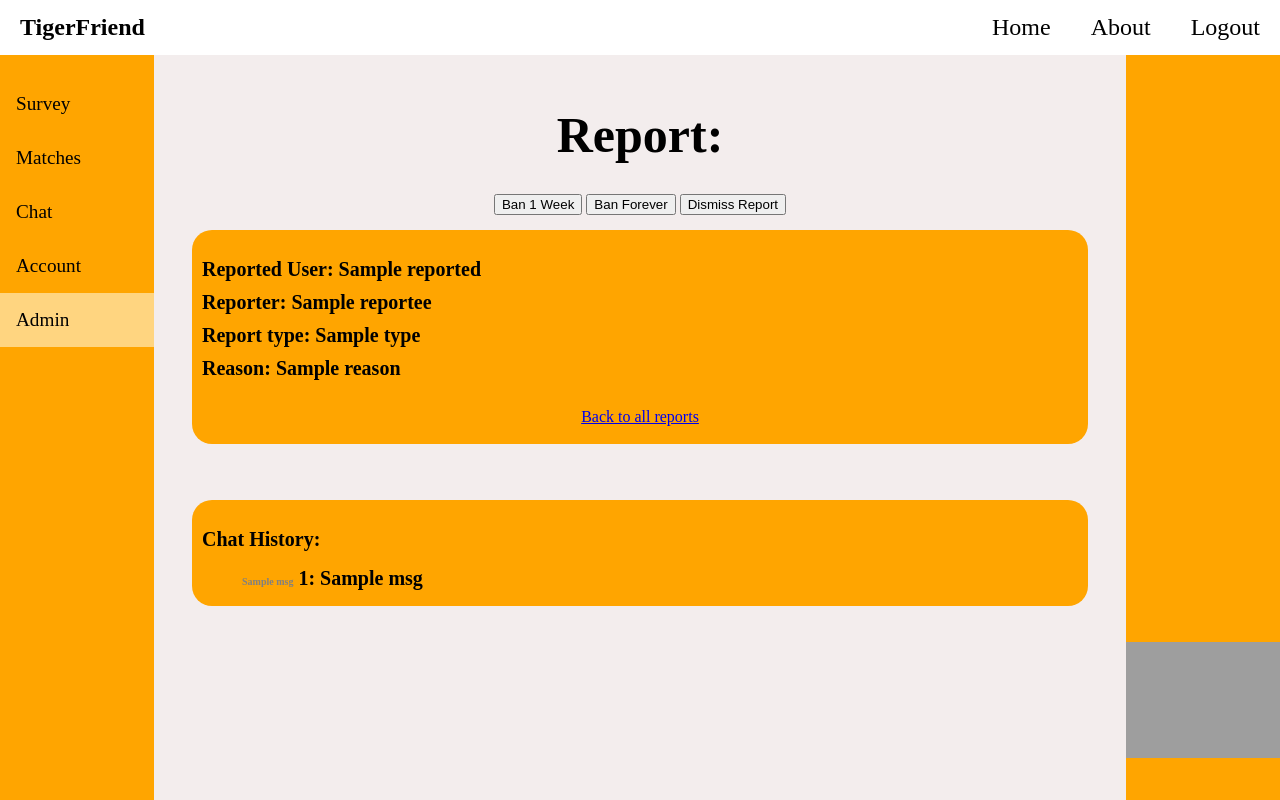
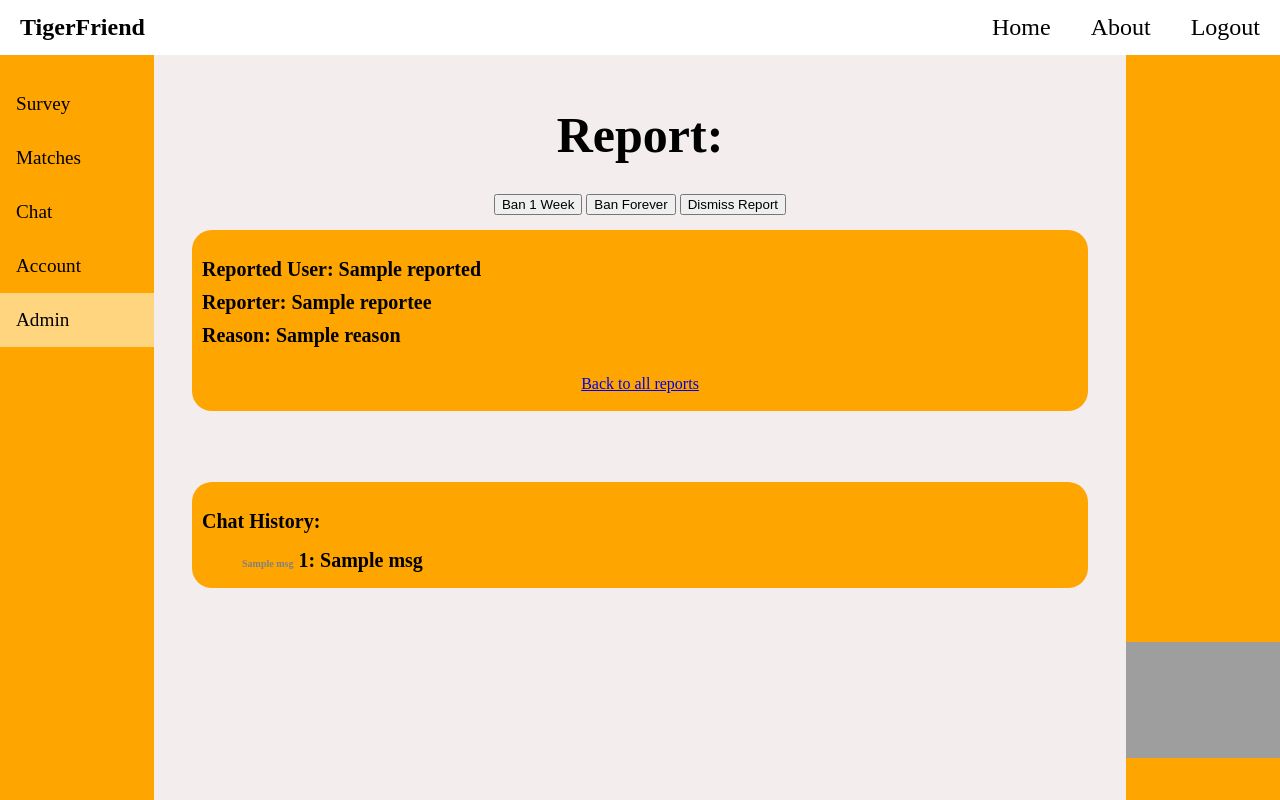
Before and after one commit to ihis-11/TigerFriend, a Flask app: template templates/viewreport.html in a window 1280 px wide. Run offline with Flask 2, Linux system fonts and the light colour scheme; the template is opened without the code that fills it: most values are stand-ins (such as "Sample title", 1, 10 or a date in 2020); parts of the project's set-up code (start-up, migrations or seed data) failed here and were passed over; grey boxes are pictures that could not be loaded.

Commit message:
reportdetails

```diff
--- a/banned_sql.py
+++ b/banned_sql.py
@@ -4,11 +4,11 @@
 # banned_sql
 # --------------------------------------------------------------------
 
-from sqlalchemy import create_engine, true
+from sqlalchemy import create_engine
 from sqlalchemy.orm import sessionmaker
-from sqlalchemy import create_engine, desc
+from sqlalchemy import create_engine
 import configs
-from database import Administrators, Banned, Reports, Messages
+from database import Banned
 from sys import stderr
 
 DATABASE_URL = configs.DATABASE_URL
--- a/templates/viewreport.html
+++ b/templates/viewreport.html
@@ -39,7 +39,6 @@
             <br>
             <h1 style="font-size:20px; color:black; margin:10px;">Reported User: {{reported}}</h1>
             <h1 style="font-size:20px; color:black; margin:10px;">Reporter: {{reportee}}</h1>
-            <h1 style="font-size:20px; color:black; margin:10px;">Report type: {{type}}</h1>
             <h1 style="font-size:20px; color:black; margin:10px;">Reason: {{reason}}</h1>
             <br>
             <div style="text-align: center">
@@ -48,7 +47,7 @@
             <br>
         </div>
 
-        <br><br><br><br><br><br><br><br><br><br><br><br><br><br><br>
+        <br><br><br><br><br><br><br><br><br><br><br><br><br><br>
 
         <div id="box">
             <br>
```
